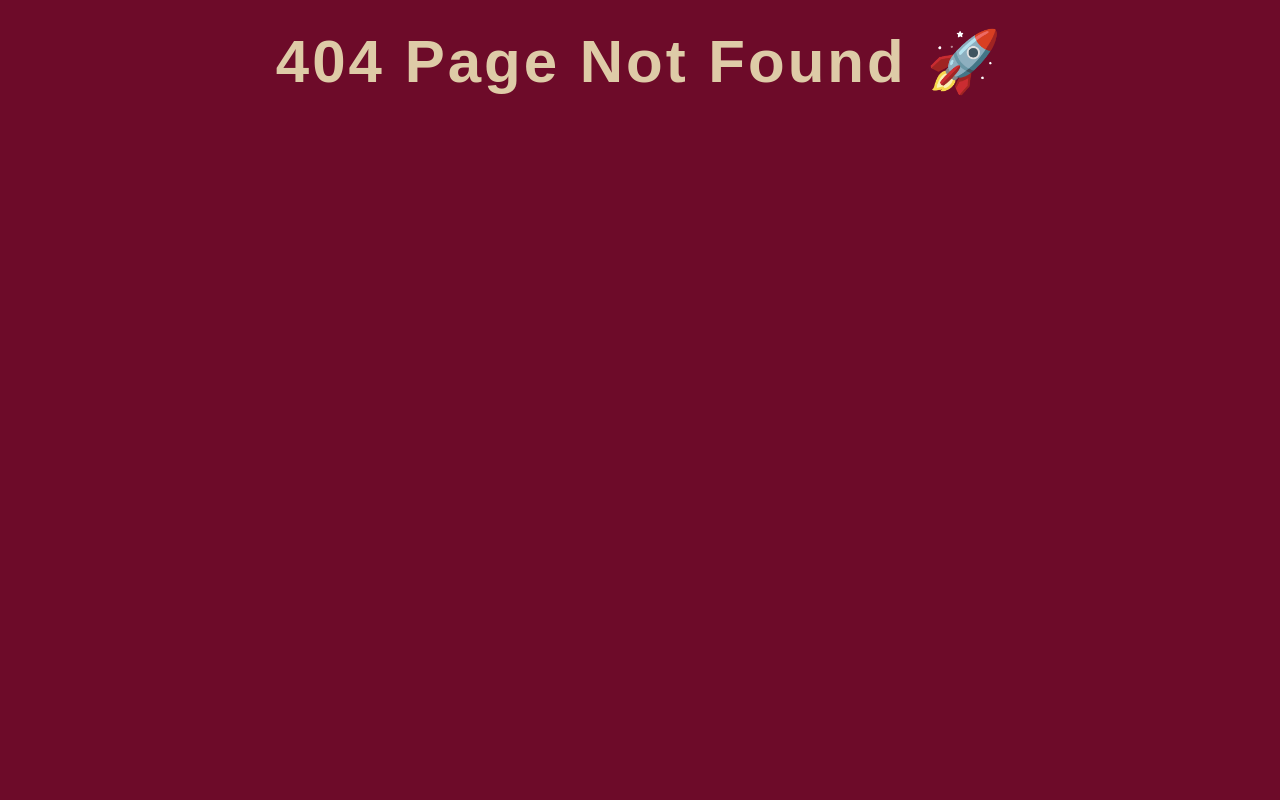
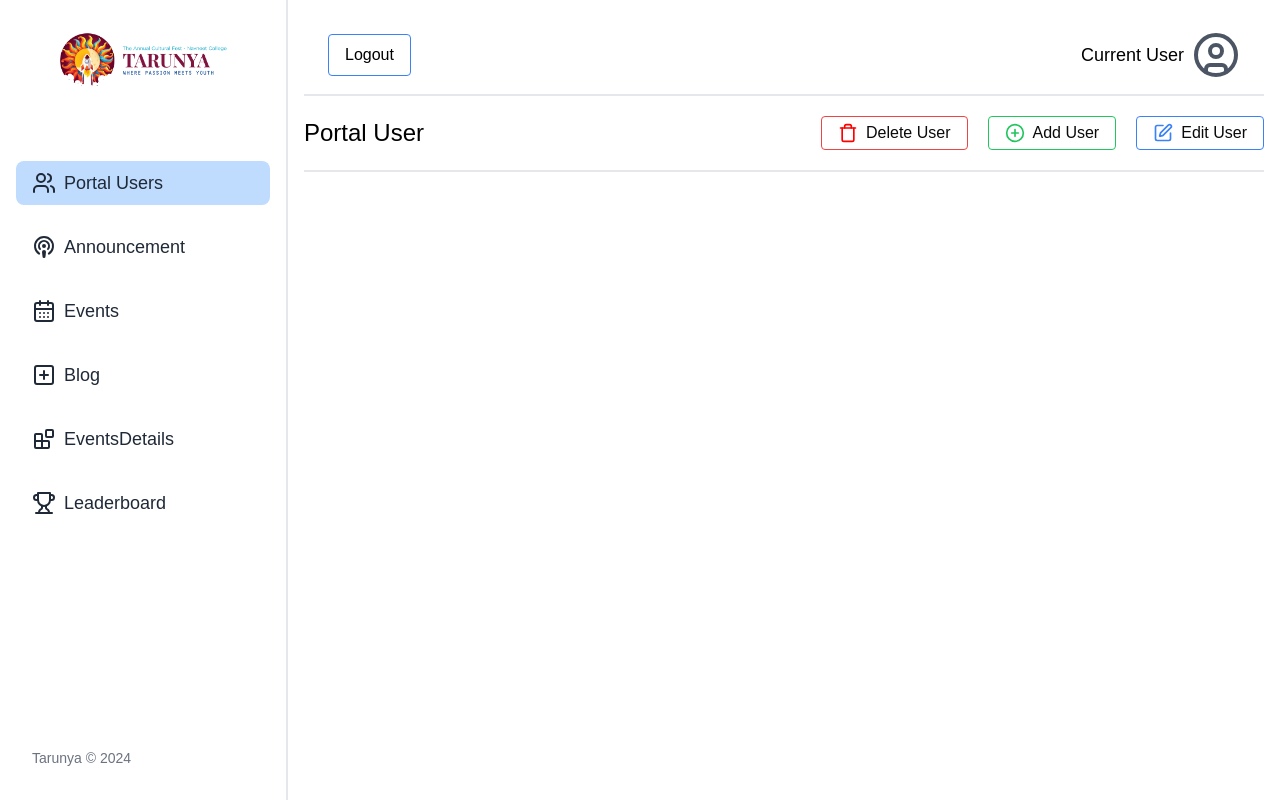
Before and after one commit to Rashid004/Taruniya-Fest, a React (Vite) app: page /admin-panel/user in a window 1280 px wide. Before the commit this address had no page. Built offline with nearby package versions, Linux system fonts and the light colour scheme; a web font is replaced by a local one.

Commit message:
Chore:Admin Panel

```diff
--- a/package.json
+++ b/package.json
@@ -11,6 +11,7 @@
   },
   "dependencies": {
     "@formspree/react": "^2.5.1",
+    "feather-icons": "^4.29.2",
     "framer-motion": "^11.9.0",
     "gsap": "^3.12.5",
     "lucide": "^0.454.0",
--- a/src/Admin/Navbar.jsx
+++ b/src/Admin/Navbar.jsx
@@ -1,7 +1,21 @@
 /** @format */
 
+import { UserCircle } from "lucide-react";
+
 function Navbar() {
-  return <div>Navbar</div>;
+  const userName = "Current User"; // Replace this with a dynamic user name as needed
+
+  return (
+    <div className=" py-5 h-20 flex items-center justify-between px-6 border-b-2 border-gray-200">
+      <button className="border border-blue-500 px-4 py-2 rounded text-base">
+        Logout
+      </button>
+      <div className="flex items-center gap-2">
+        <span className="text-lg font-medium">{userName}</span>
+        <UserCircle className="w-12 h-12 font-normal text-gray-600" />
+      </div>
+    </div>
+  );
 }
 
 export default Navbar;
--- a/src/Admin/Sidebar.jsx
+++ b/src/Admin/Sidebar.jsx
@@ -2,37 +2,62 @@
 
 // src/admin/Sidebar.jsx
 
+import {
+  Blocks,
+  CalendarDays,
+  Podcast,
+  SquarePlus,
+  Users,
+  Trophy,
+} from "lucide-react";
 import { NavLink } from "react-router-dom";
 
 const links = [
-  { name: "Announcement", href: "/admin-panel/announcement" },
-  { name: "Events", href: "/admin-panel/events" },
-  { name: "Leaderboard", href: "/admin-panel/leaderboard" },
+  { icon: <Users />, name: "Portal Users", href: "/admin-panel/user" },
+  {
+    icon: <Podcast />,
+    name: "Announcement",
+    href: "/admin-panel/announcement",
+  },
+  { icon: <CalendarDays />, name: "Events", href: "/admin-panel/events" },
+  { icon: <SquarePlus />, name: "Blog", href: "/admin-panel/blog" },
+  {
+    icon: <Blocks />,
+    name: "EventsDetails",
+    href: "/admin-panel/event-details",
+  },
+  { icon: <Trophy />, name: "Leaderboard", href: "/admin-panel/leaderboard" },
 ];
 
 function Sidebar() {
   return (
-    <div className="bg-white w-72 min-h-screen flex flex-col justify-between p-4">
+    <div className="bg-white w-72 min-h-screen flex flex-col justify-between p-4 border-r-2 border-gray-200">
       <div className="flex flex-col items-center mb-4">
         <img
           src="/icons/tarunya.png"
           alt="Tarunya Logo"
-          className="w-36 mb-4"
+          className="w-48 mb-4"
         />
-        <h2 className="text-xl font-bold">Admin Panel</h2>
       </div>
-      <nav className="flex-grow">
-        <ul className="space-y-2">
+      <nav className="flex-grow mt-6">
+        <ul className="space-y-5">
           {links.map((link) => (
             <li key={link.name}>
               <NavLink
                 to={link.href}
                 className={({ isActive }) =>
-                  `text-gray-800 block py-2 px-4 rounded-lg ${
-                    isActive ? "bg-gray-200 font-semibold" : "hover:bg-gray-100"
+                  `text-gray-800 flex items-center gap-2 py-2 px-4 rounded-lg text-lg font-medium ${
+                    isActive ? "bg-blue-200 text-blue-800" : "hover:bg-blue-200"
                   }`
                 }
               >
+                <span
+                  className={({ isActive }) =>
+                    isActive ? "text-blue-800" : "text-gray-500"
+                  }
+                >
+                  {link.icon}
+                </span>
                 {link.name}
               </NavLink>
             </li>
--- a/src/App.jsx
+++ b/src/App.jsx
@@ -23,6 +23,9 @@ import AdminPanel from "./page/AdminPanel";
 import ManageAnnouncements from "./components/Admin/ManageAnnouncements";
 import ManageEvents from "./components/Admin/ManageEvents";
 import ManageLeaderboard from "./components/Admin/ManageLeaderboard";
+import ManageBlog from "./components/Admin/ManageBlog";
+import ManageEventDetails from "./components/Admin/ManageEventDetails";
+import ManageUser from "./components/Admin/ManageUser";
 
 function App() {
   const router = createBrowserRouter([
@@ -41,6 +44,9 @@ function App() {
             },
             { path: "events", element: <ManageEvents /> },
             { path: "leaderboard", element: <ManageLeaderboard /> },
+            { path: "blog", element: <ManageBlog /> },
+            { path: "event-details", element: <ManageEventDetails /> },
+            { path: "user", element: <ManageUser /> },
           ],
         },
         { path: "contact", element: <Contact /> },
--- /dev/null
+++ b/src/components/Admin/ManageBlog.jsx
@@ -0,0 +1,7 @@
+/** @format */
+
+function ManageBlog() {
+  return <div>Blog</div>;
+}
+
+export default ManageBlog;
--- /dev/null
+++ b/src/components/Admin/ManageEventDetails.jsx
@@ -0,0 +1,7 @@
+/** @format */
+
+function ManageEventDetails() {
+  return <div>Eents Details</div>;
+}
+
+export default ManageEventDetails;
--- a/src/components/Admin/ManageEvents.jsx
+++ b/src/components/Admin/ManageEvents.jsx
@@ -1,7 +1,7 @@
 /** @format */
 
 function ManageEvents() {
-  return <div>Events</div>;
+  return <div>Mange Events Events</div>;
 }
 
 export default ManageEvents;
--- /dev/null
+++ b/src/components/Admin/ManageUser.jsx
@@ -0,0 +1,29 @@
+/** @format */
+
+import { Trash, PlusCircle, Edit } from "lucide-react";
+
+function ManageUser() {
+  return (
+    <div className="py-5 border-b-2 border-gray-200 flex items-center justify-between">
+      <div className="">
+        <h1 className="text-2xl font-medium">Portal User</h1>
+      </div>
+      <div className="flex gap-5">
+        <button className="flex items-center gap-2 border border-red-500 text-neutral-950 px-4 py-1 rounded hover:border-red-600">
+          <Trash className="w-5 h-5" color="red" />
+          Delete User
+        </button>
+        <button className="flex items-center gap-2 border border-green-500 text-neutral-950  px-4 py-1 rounded hover:border-green-600">
+          <PlusCircle className="w-5 h-5" color="#22c55e" />
+          Add User
+        </button>
+        <button className="flex items-center gap-2 border border-blue-500 text-neutral-950  px-4 py-1 rounded hover:border-blue-600">
+          <Edit className="w-5 h-5" color="#3b82f6" />
+          Edit User
+        </button>
+      </div>
+    </div>
+  );
+}
+
+export default ManageUser;
--- a/src/page/AdminPanel.jsx
+++ b/src/page/AdminPanel.jsx
@@ -1,10 +1,12 @@
 /** @format */
 
 import { Outlet } from "react-router-dom";
+import Navbar from "../Admin/Navbar";
 
 export default function AdminPanel() {
   return (
-    <div className="p-4 bg-gray-100 min-h-screen">
+    <div className=" min-h-[95vh] w-full">
+      <Navbar />
       <Outlet />
     </div>
   );
```
Also changed, not shown: 1 other file (tests, documents, lock files or other folders).
